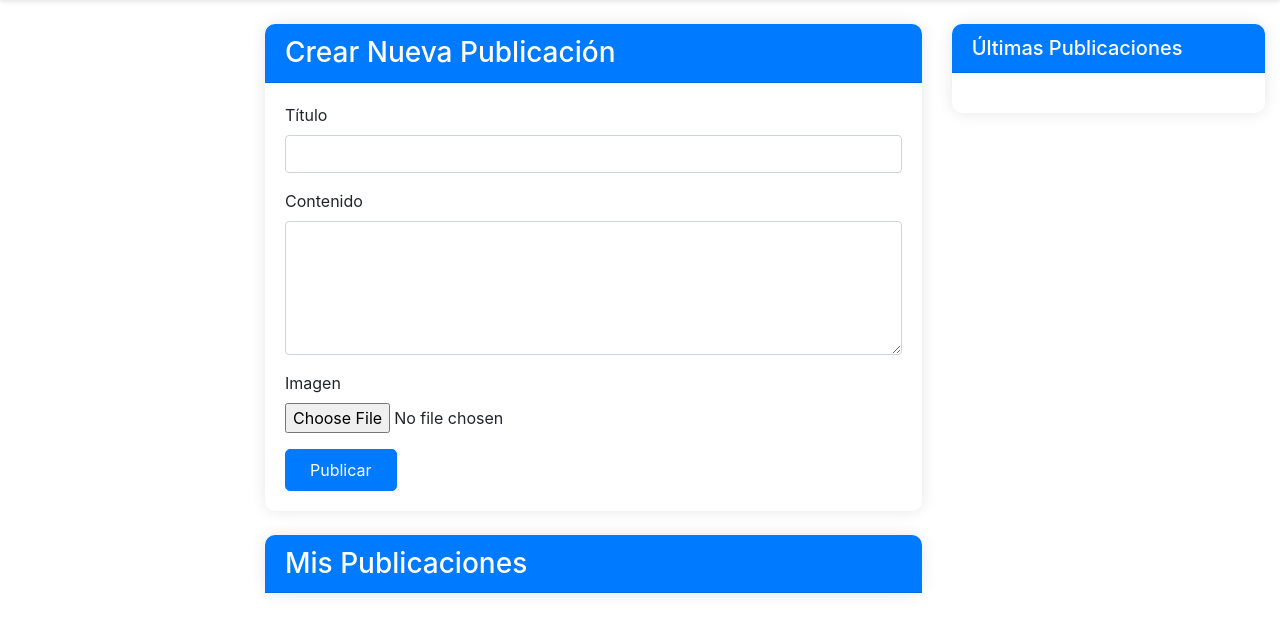
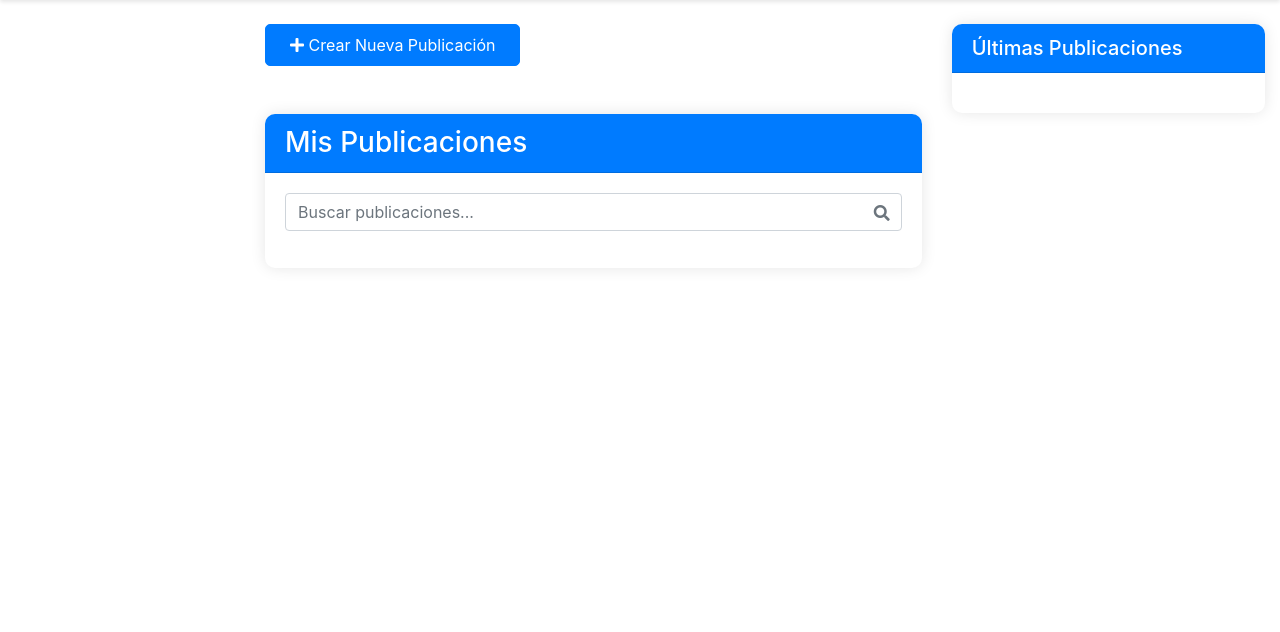
Before and after one commit to richardcastiblancoo/Cotemag, a PHP site: page /dashboard.php in a window 1280 px wide. Shown: the part 91-723 px from the top of the page. Run offline with PHP 8.4, Linux system fonts and the light colour scheme; the visitor is signed in with stand-in values (Sample User, id 1); data that the repository does not hold is empty; grey boxes are pictures that could not be loaded.

Commit message:
agregando nuevas mejoras del dashboar y integracion del pqr y su admin

```diff
--- a/dashboard.php
+++ b/dashboard.php
@@ -182,7 +182,7 @@ $resultado = mysqli_query($conexion, $query);
 
         /* Add these to your existing styles */
         .dropdown-menu {
-            box-shadow: 0 0 10px rgba(0,0,0,0.1);
+            box-shadow: 0 0 10px rgba(0, 0, 0, 0.1);
         }
 
         .badge {
@@ -268,6 +268,8 @@ $resultado = mysqli_query($conexion, $query);
                         <div class="dropdown-divider"></div>
                         <a class="dropdown-item" href="/cotemag/dashboard-pqr.php">PQR</a>
                         <div class="dropdown-divider"></div>
+                        <a class="dropdown-item" href="/cotemag/registro.php">Agregar admin</a>
+                        <div class="dropdown-divider"></div>
                         <a class="dropdown-item" href="logout.php">Cerrar Sesión</a>
                     </div>
                 </div>
@@ -279,12 +281,22 @@ $resultado = mysqli_query($conexion, $query);
     <div class="container mt-4">
         <div class="row">
             <div class="col-md-8">
-                <!-- Existing content (post creation and list) stays here -->
-                <div class="card">
-                    <div class="card-header bg-primary text-white">
-                        <h3 class="mb-0">Crear Nueva Publicación</h3>
+                <!-- Replace the existing card with a button -->
+                <button class="btn btn-primary mb-4" data-toggle="modal" data-target="#createPostModal">
+                    <i class="fas fa-plus"></i> Crear Nueva Publicación
+                </button>
+
+                <!-- Add the modal for creating posts -->
+                <div class="modal fade" id="createPostModal" tabindex="-1">
+                    <div class="modal-dialog">
+                        <div class="modal-content">
+                            <div class="modal-header">
+                                <h5 class="modal-title">Crear Nueva Publicación</h5>
+                                <button type="button" class="close" data-dismiss="modal">
+                                    <span>&times;</span>
+                                </button>
                             </div>
-                    <div class="card-body">
+                            <div class="modal-body">
                                 <form method="POST" action="" enctype="multipart/form-data">
                                     <div class="form-group">
                                         <label>Título</label>
@@ -302,10 +314,19 @@ $resultado = mysqli_query($conexion, $query);
                                 </form>
                             </div>
                         </div>
+                    </div>
+                </div>
 
                 <div class="card mt-4">
                     <div class="card-header bg-primary text-white">
                         <h3 class="mb-0">Mis Publicaciones</h3>
+                    </div>
+                    <!-- Add search input -->
+                    <div class="card-body">
+                        <div class="form-group position-relative">
+                            <i class="fas fa-search position-absolute" style="top: 12px; right: 12px; color: #6c757d;"></i>
+                            <input type="text" id="searchPosts" class="form-control pr-4" placeholder="Buscar publicaciones...">
+                        </div>
                     </div>
                     <div class="card-body p-0">
                         <div id="posts-container">
@@ -435,6 +456,21 @@ $resultado = mysqli_query($conexion, $query);
     <script src="https://cdn.jsdelivr.net/npm/@popperjs/core@2.11.6/dist/umd/popper.min.js"></script>
     <script src="https://stackpath.bootstrapcdn.com/bootstrap/4.5.2/js/bootstrap.min.js"></script>
     <script src="/cotemag/scripts/main.js"></script>
+
+    <!-- Add search functionality -->
+    <script>
+        $(document).ready(function() {
+            $("#searchPosts").on("keyup", function() {
+                var value = $(this).val().toLowerCase();
+                $("#posts-container .post-item").filter(function() {
+                    $(this).toggle(
+                        $(this).text().toLowerCase().indexOf(value) > -1 ||
+                        $(this).find('.card-title').text().toLowerCase().indexOf(value) > -1
+                    );
+                });
+            });
+        });
+    </script>
 </body>
 
 </html>
```
Also changed, not shown: dashboard-pqr.php (+50 -0 lines), uploads/1745075204_error 404.png (added), uploads/1745075511_error 404.png (added), uploads/1745075645_portada-about.png (added), uploads/1745075865_1744417178455.jpg (added), uploads/1745075888_1744417178455.jpg (added), uploads/1745075902_30477aa39b2d45729b645511edec90c9.jpeg (added). Lines whose indentation alone changed are shown as unchanged.
